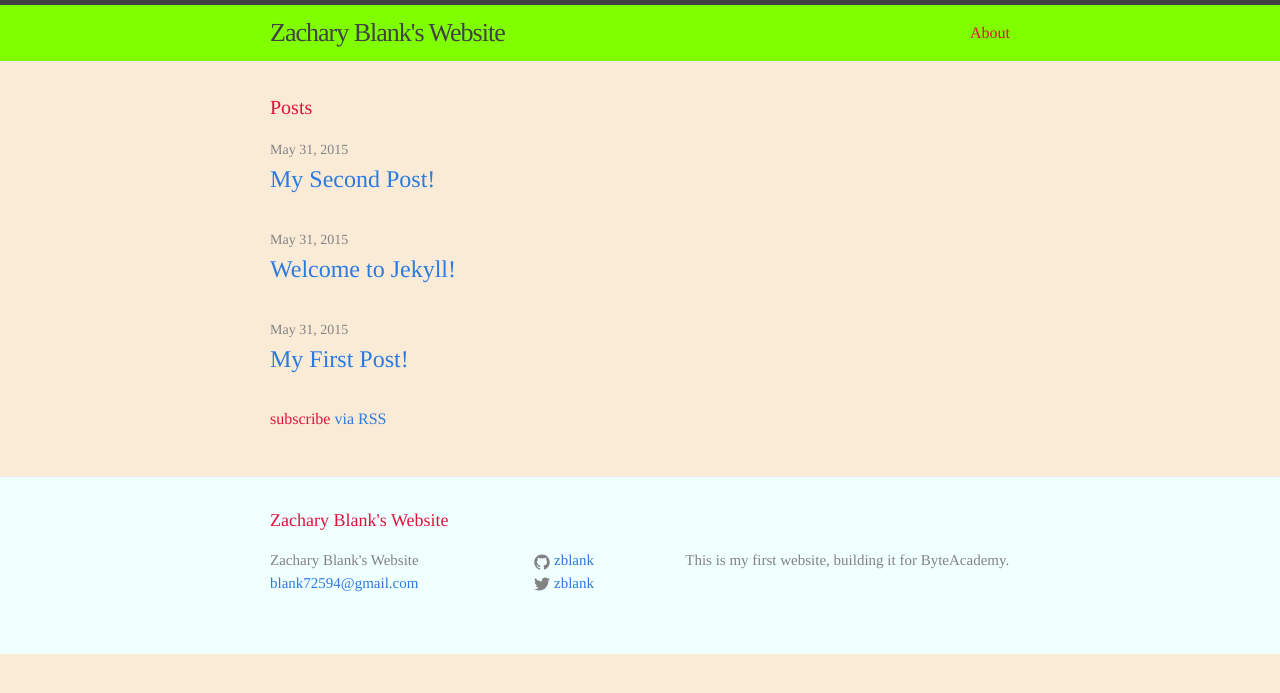
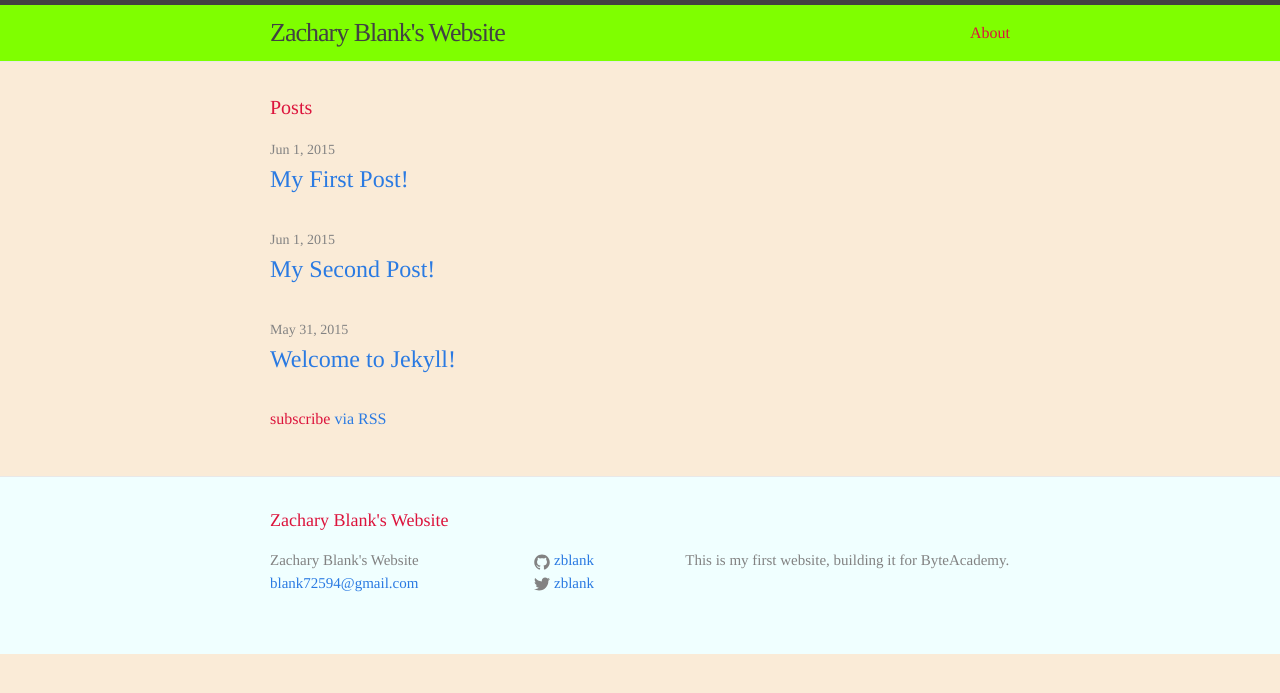
Before and after one commit to zblank/zblank.github.io, a Jekyll site: the page built from index.html, in a window 1280 px wide. Shown: the top 693 px of the page. Built offline with Jekyll 4.4.1, drawn with Linux system fonts in a browser that asks for light colours.

Commit message:
Updated Posts

```diff
--- a/_posts/2015-05-31-First-Post.markdown
+++ b/_posts/2015-05-31-First-Post.markdown
@@ -1,7 +1,7 @@
 ---
 layout: post
 title:  "My First Post!"
-date:   2015-05-31 13:35:58
+date:   2015-06-1 11:14:00
 categories: jekyll update
 ---
 
--- a/_posts/2015-06-1-Second-Post.markdown
+++ b/_posts/2015-06-1-Second-Post.markdown
@@ -1,7 +1,7 @@
 ---
 layout: post
 title:  "My Second Post!"
-date:   2015-05-31 13:35:58
+date:   2015-06-1 11:13:58
 categories: jekyll update
 ---
 
```
